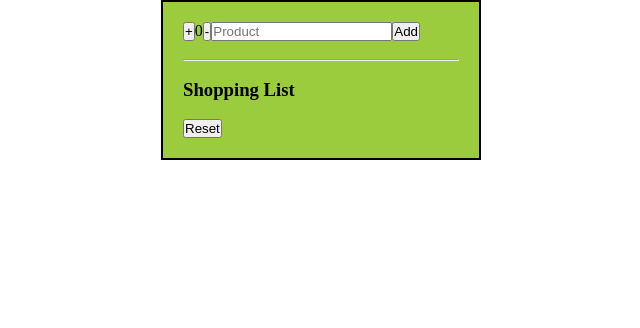
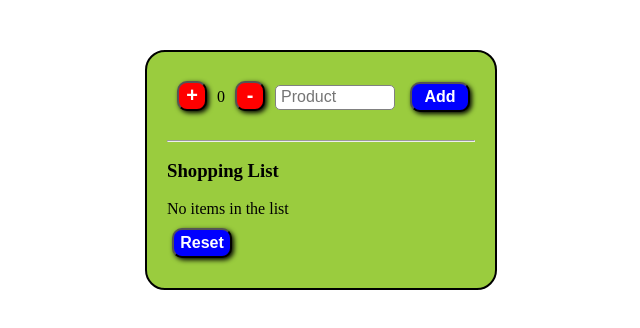
Before and after one commit to Caudillo8/SHOPPING-LIST, a React (Vite) app: page / in a window 1280 px wide. Shown: the top 328 px of the page, without its empty margins (319-959 px from the left). Built offline with nearby package versions, Linux system fonts and the light colour scheme.

Commit message:
resets, some styles

```diff
--- a/src/Components/MainControl.jsx
+++ b/src/Components/MainControl.jsx
@@ -1,6 +1,7 @@
 import React from "react";
 import { useState } from "react";
 import "../MyStyles/MainControl.css";
+import _default from "eslint-plugin-react-refresh";
 
 export const MainControl = () => {
   /*-------------------STATE CANTIDAD-------------*/
@@ -28,27 +29,51 @@ export const MainControl = () => {
         cantidad: cantidad,
       } /*agregar con el setter*/,
     ]);
-    console.log(shopList);
+    /*showList(); este siempre lo muestra con el retraso del estado*/
+    formList.reset(); //el campo texto se limpia
+    setCount(initial_counter); //la cantidad se resetea
   };
   /*------------------  R E S E T ---------------------*/
-  const toReset = (e) => {
-    e.preventDefault();
-    //setShopList([{ productName: "", cantidad: 0 }]);
+  const toReset = () => {
     setShopList([]);
-    setCount(0);
+    setCount(initial_counter);
   };
   /*------------------------SHOW LIST---------------------*/
-
+  const showList = () => {
+    console.log(shopList);
+    if (shopList.length === 0) {
+      return "No items in the list";
+    }
+  };
   /*-------------------RETURN-------------*/
   return (
     <div className="container_mayor">
+      {/*------------------ FORMulario ---------------------*/}
       <form onSubmit={addList} name="formList" id="formList">
-        <input type="button" value="+" onClick={sumar} />
-        <span>{cantidad}</span>
-        <input type="button" value="-" onClick={restar} />
-        <input type="text" placeholder="Product" name="_productName" />
-        <input type="submit" value="Add" />
+        <input
+          type="button"
+          value="+"
+          onClick={sumar}
+          className="button-cantidad"
+        />
+        <span name="_cantidad">{cantidad}</span>
+        <input
+          type="button"
+          value="-"
+          onClick={restar}
+          className="button-cantidad"
+        />
+        <input
+          type="text"
+          placeholder="Product"
+          name="_productName"
+          defaultValue={""}
+          className="input-productName"
+          maxLength={10}
+        />
+        <input type="submit" value="Add" className="button-add" />
       </form>
+      {/*---------------------------------------------------------------*/}
       <br />
       <hr />
       <br />
@@ -56,7 +81,7 @@ export const MainControl = () => {
         <h3>Shopping List</h3>
         <br />
         {shopList.map((item, index) =>
-          shopList.length === 1 && item.productName === "" ? (
+          shopList.length === 0 ? (
             <p>No items in the list</p>
           ) : (
             <ol type="1" key={index}>
@@ -72,7 +97,13 @@ export const MainControl = () => {
             </ol>
           )
         )}
-        <input type="button" value="Reset" onClick={toReset} />
+        {<p>{showList()}</p>}
+        <input
+          type="button"
+          value="Reset"
+          onClick={toReset}
+          className="button-reset"
+        />
       </div>
     </div>
   );
--- a/src/MyStyles/MainControl.css
+++ b/src/MyStyles/MainControl.css
@@ -4,12 +4,14 @@
   box-sizing: border-box;
 }
 .container_mayor {
-  width: 25%;
+  width: fit-content;
   margin: auto;
   min-height: fit-content;
   background-color: rgb(154, 204, 62);
   padding: 20px;
   border: solid black 2px;
+  margin-top: 50px;
+  border-radius: 20px;
 }
 #itemList {
   background-color: yellow;
@@ -18,3 +20,35 @@
   background-color: green;
   color: gray;
 }
+.button-cantidad {
+  width: 30px;
+  height: 30px;
+  font-size: 20px;
+  font-weight: bold;
+  margin: 0 10px;
+  color: white;
+  background-color: red;
+  border-radius: 10px;
+  box-shadow: black 2px 2px 5px;
+}
+.button-reset,
+.button-add {
+  width: 60px;
+  height: 30px;
+  font-size: 16px;
+  font-weight: bold;
+  margin: 10px 5px;
+  color: white;
+  background-color: blue;
+  border-radius: 10px;
+  box-shadow: black 2px 2px 5px;
+}
+.input-productName {
+  width: 120px;
+  height: 25px;
+  font-size: 16px;
+  padding: 5px;
+  border-radius: 5px;
+  border: solid gray 1px;
+  margin-right: 10px;
+}
```
